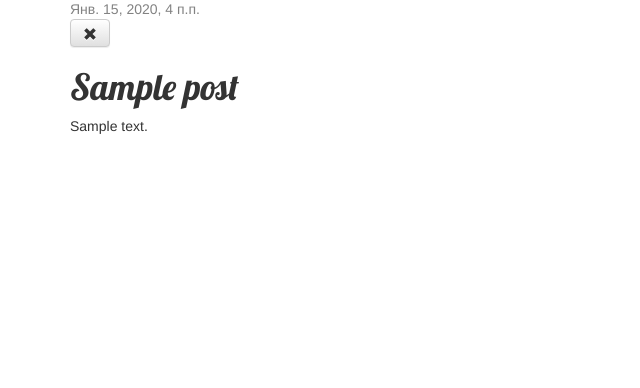
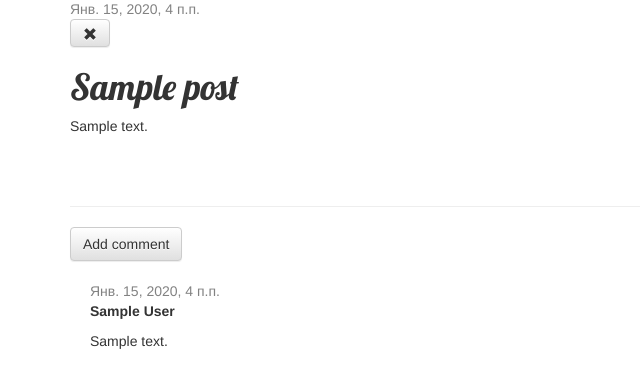
Before and after one commit to vctr13/my-first-blog, a Django app: page /post/1/ in a window 1280 px wide. Shown: the part 145-533 px from the top of the page, without its empty margins (0-640 px from the left). Run offline with Django 3.2, Linux system fonts and the light colour scheme; tables that the repository leaves empty hold one stand-in row (values such as "Sample post"); some libraries are stand-ins or nearby versions.

Commit message:
django complieted

```diff
--- a/blog/admin.py
+++ b/blog/admin.py
@@ -1,4 +1,5 @@
 from django.contrib import admin
-from .models import Post
+from .models import Post, Comment
 
 admin.site.register(Post)
+admin.site.register(Comment)
--- a/blog/models.py
+++ b/blog/models.py
@@ -16,3 +16,20 @@ class Post(models.Model):
 
     def __str__(self):
         return self.title
+
+    def approved_comments(self):
+        return self.comments.filter(approved_comment=True)
+
+class Comment(models.Model):
+    post = models.ForeignKey('blog.Post', on_delete=models.CASCADE, related_name='comments')
+    author = models.CharField(max_length=200)
+    text = models.TextField()
+    created_date = models.DateTimeField(default=timezone.now)
+    approved_comment = models.BooleanField(default=False)
+
+    def approve(self):
+        self.approved_comment = True
+        self.save()
+
+    def __str__(self):
+        return self.text
--- a/blog/static/css/blog.css
+++ b/blog/static/css/blog.css
@@ -51,3 +51,7 @@ h1, h2, h3, h4 {
 .post h1 a, .post h1 a:visited {
     color: #000000;
 }
+
+.comment {
+    margin: 20px 0px 20px 20px;
+}
--- a/blog/templates/blog/post_detail.html
+++ b/blog/templates/blog/post_detail.html
@@ -17,4 +17,24 @@
         <h1>{{ post.title }}</h1>
         <p>{{ post.text|linebreaksbr }}</p>
     </div>
+
+    <hr>
+    <a class="btn btn-default" href="{% url 'add_comment_to_post' pk=post.pk %}">Add comment</a>
+    {% for comment in post.comments.all %}
+        {% if user.is_authenticated or comment.approved_comment %}
+        <div class="comment">
+            <div class="date">
+                {{ comment.created_date }}
+                {% if not comment.approved_comment %}
+                    <a class="btn btn-default" href="{% url 'comment_remove' pk=comment.pk %}"><span class="glyphicon glyphicon-remove"></span></a>
+                    <a class="btn btn-default" href="{% url 'comment_approve' pk=comment.pk %}"><span class="glyphicon glyphicon-ok"></span></a>
+                {% endif %}
+            </div>
+            <strong>{{ comment.author }}</strong>
+            <p>{{ comment.text|linebreaks }}</p>
+        </div>
+        {% endif %}
+    {% empty %}
+        <p>No comments here yet :(</p>
+    {% endfor %}
 {% endblock %}
--- a/blog/templates/blog/post_list.html
+++ b/blog/templates/blog/post_list.html
@@ -8,6 +8,7 @@
             </div>
             <h1><a href="{% url 'post_detail' pk=post.pk %}">{{ post.title }}</a></h1>
             <p>{{ post.text|linebreaksbr }}</p>
+            <a href="{% url 'post_detail' pk=post.pk %}">Comments: {{ post.approved_comments.count }}</a>
         </div>
     {% endfor %}
 {% endblock %}
--- a/blog/urls.py
+++ b/blog/urls.py
@@ -9,4 +9,7 @@ urlpatterns = [
     path('drafts/', views.post_draft_list, name='post_draft_list'),
     path('post/<pk>/publish/', views.post_publish, name='post_publish'),
     path('post/<pk>/remove/', views.post_remove, name='post_remove'),
+    path('post/<int:pk>/comment/', views.add_comment_to_post, name='add_comment_to_post'),
+    path('comment/<int:pk>/approve/', views.comment_approve, name='comment_approve'),
+    path('comment/<int:pk>/remove/', views.comment_remove, name='comment_remove'),
 ]
--- a/blog/views.py
+++ b/blog/views.py
@@ -1,9 +1,9 @@
 from django.shortcuts import render
 from django.shortcuts import redirect
 from django.utils import timezone
-from .models import Post
+from .models import Post, Comment
 from django.shortcuts import get_object_or_404
-from .forms import PostForm
+from .forms import PostForm, CommentForm
 from django.contrib.auth.decorators import login_required
 
 def post_list(request):
@@ -59,3 +59,28 @@ def post_remove(request, pk):
     post = get_object_or_404(Post, pk=pk)
     post.delete()
     return redirect('post_list')
+
+def add_comment_to_post(request, pk):
+    post = get_object_or_404(Post, pk=pk)
+    if request.method == "POST":
+        form = CommentForm(request.POST)
+        if form.is_valid():
+            comment = form.save(commit=False)
+            comment.post = post
+            comment.save()
+            return redirect('post_detail', pk=post.pk)
+    else:
+        form = CommentForm()
+    return render(request, 'blog/add_comment_to_post.html', {'form': form})
+
+@login_required
+def comment_approve(request, pk):
+    comment = get_object_or_404(Comment, pk=pk)
+    comment.approve()
+    return redirect('post_detail', pk=comment.post.pk)
+
+@login_required
+def comment_remove(request, pk):
+    comment = get_object_or_404(Comment, pk=pk)
+    comment.delete()
+    return redirect('post_detail', pk=comment.post.pk)
--- a/requirements.txt
+++ b/requirements.txt
@@ -1 +1,3 @@
-Django~=2.2.4
+Django==2.2.16
+pytz==2020.1
+sqlparse==0.3.1
```
Also changed, not shown: blog/forms.py (+7 -1 lines), blog/templates/blog/add_comment_to_post.html (added, +9 -0 lines), blog/migrations/0002_comment.py (added).
